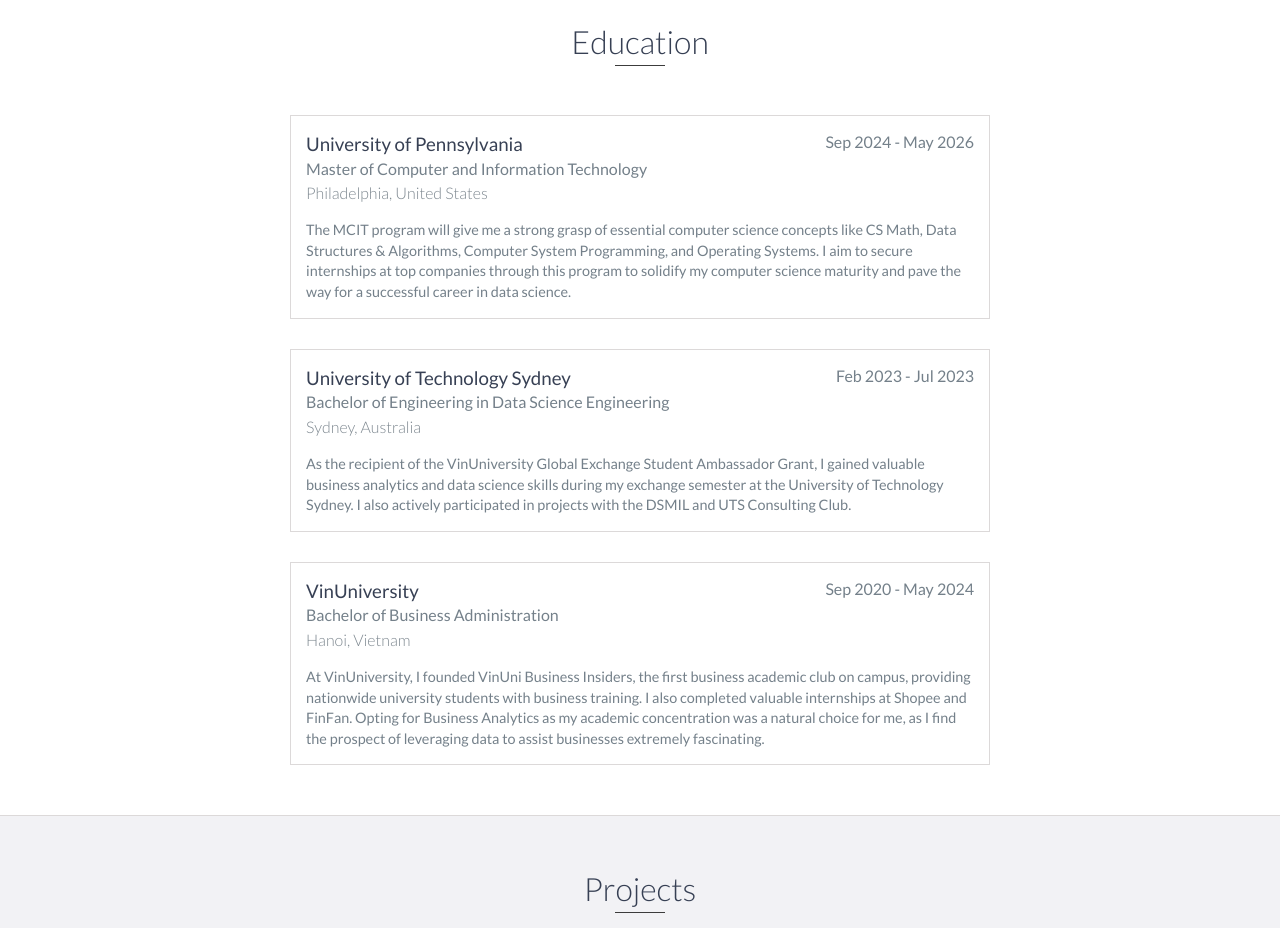
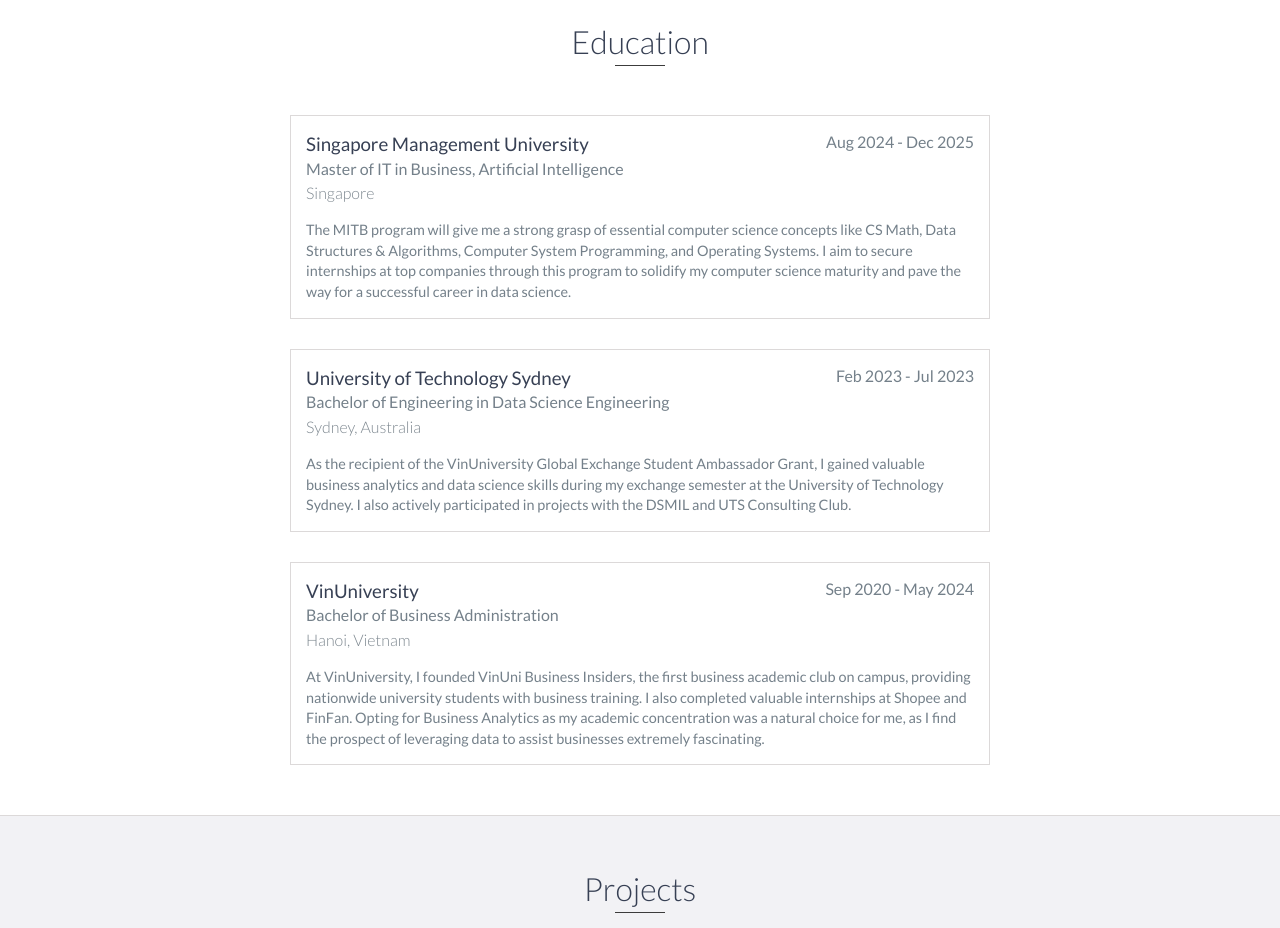
Before and after one commit to taylalm/taylalm.github.io, a website: page index.html in a window 1280 px wide. Shown: the part 1920-2848 px from the top of the page. Drawn offline with nearby package versions, Linux system fonts and the light colour scheme.

Commit message:
Change index.html

```diff
--- a/index.html
+++ b/index.html
@@ -173,12 +173,12 @@
             <h2 class="heading">Education</h2>
 
             <div class="education-block">
-                <h3>University of Pennsylvania</h3>
-                <span class="education-date">Sep 2024 - May 2026</span>
-                <h4>Master of Computer and Information Technology</h4>
-                <h5>Philadelphia, United States</h5>
+                <h3>Singapore Management University</h3>
+                <span class="education-date">Aug 2024 - Dec 2025</span>
+                <h4>Master of IT in Business, Artificial Intelligence</h4>
+                <h5>Singapore</h5>
                 <p>
-                    The MCIT program will give me a strong grasp of essential computer science concepts like CS Math, Data Structures & Algorithms, Computer System Programming, and Operating Systems. I aim to secure internships at top companies through this program to solidify my computer science maturity and pave the way for a successful career in data science.
+                    The MITB program will give me a strong grasp of essential computer science concepts like CS Math, Data Structures & Algorithms, Computer System Programming, and Operating Systems. I aim to secure internships at top companies through this program to solidify my computer science maturity and pave the way for a successful career in data science.
                 </p>
             </div>
             <!-- End .education-block -->
```
